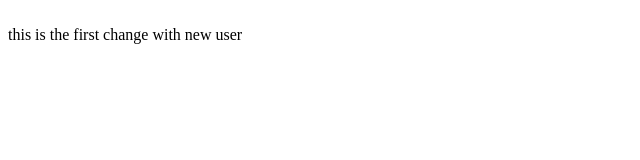
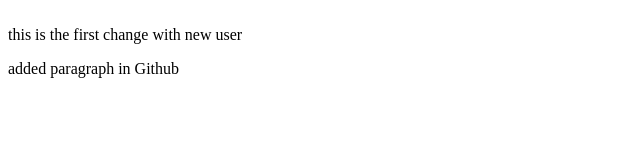
Before and after one commit to Pawel-K81/gitProject, a plain HTML site: page index.html in a window 1280 px wide. Shown: the whole page, without its empty margins (0-640 px from the left). Drawn offline with Linux system fonts and the light colour scheme.

Commit message:
Added Paragraph
Added Paragraph in GitHub

```diff
--- a/index.html
+++ b/index.html
@@ -1,2 +1,3 @@
 <br>
 <head>this is the first change with new user </head>
+<p> added paragraph in Github</p>
```
